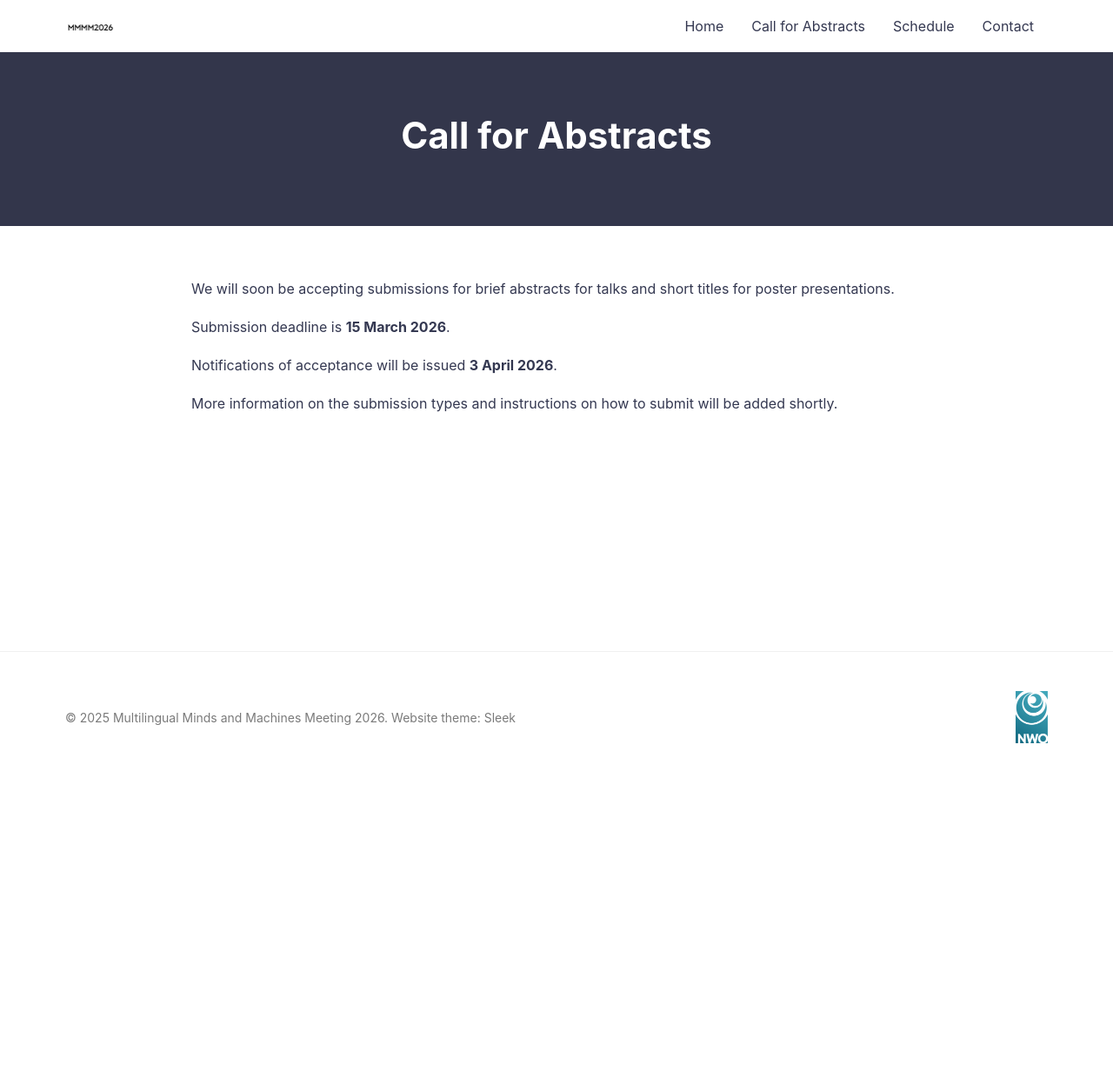
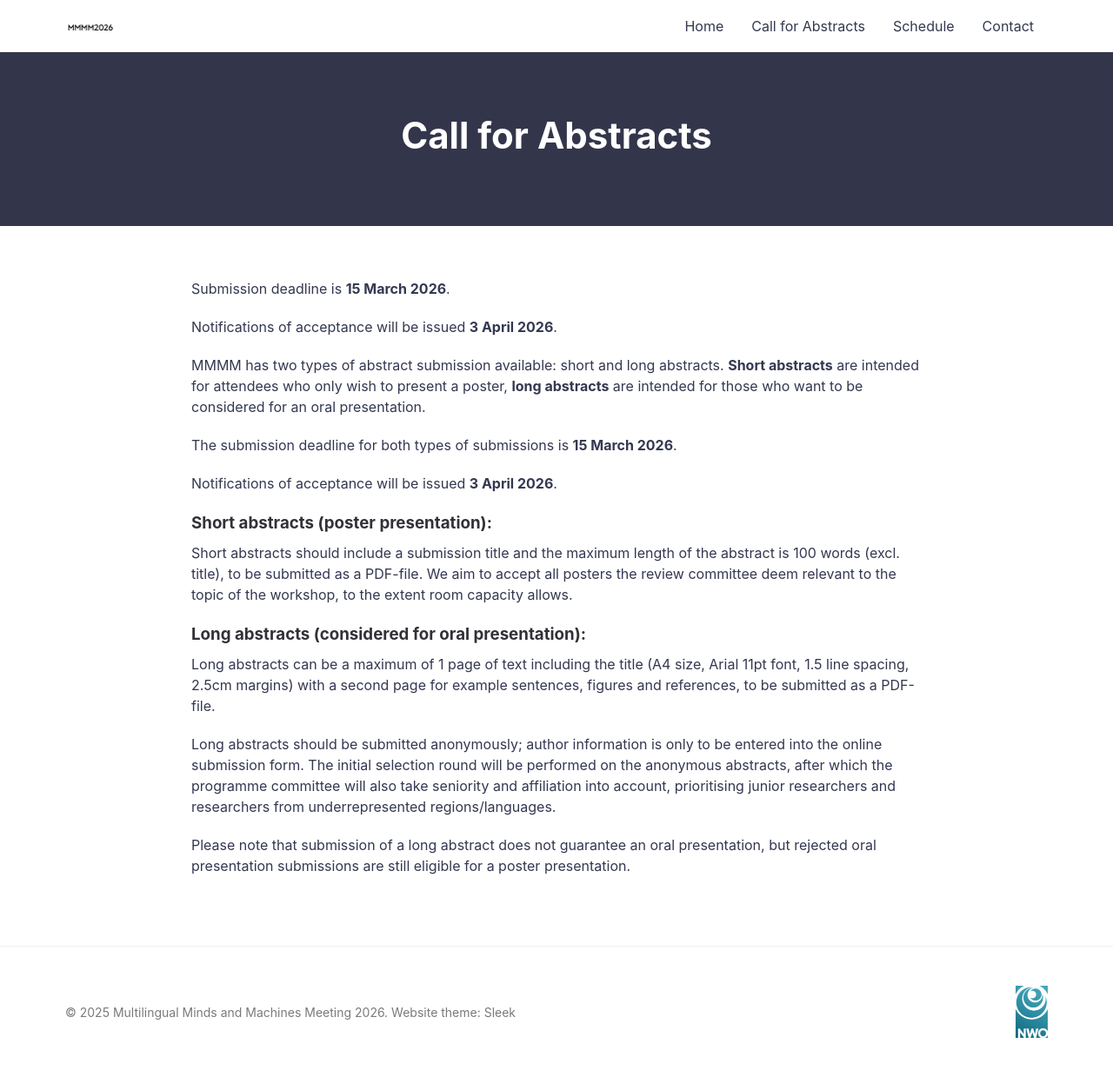
Before and after one commit to mmmm2026/mmmm2026.github.io, a Jekyll site: the page built from abstracts.md, in a window 1280 px wide. Shown: the whole page at 87% size. Built offline with Jekyll 4.4.1, drawn with Linux system fonts in a browser that asks for light colours; before the commit the page ends 900 px from its top, so only the background shows below that.

Commit message:
Update abstracts.md
updated call for abstracts

```diff
--- a/abstracts.md
+++ b/abstracts.md
@@ -4,10 +4,24 @@ title: Call for Abstracts
 permalink: /abstracts/
 ---
 
-We will soon be accepting submissions for brief abstracts for talks and short titles for poster presentations.
-
 Submission deadline is **15 March 2026**.
 
 Notifications of acceptance will be issued **3 April 2026**.
 
-More information on the submission types and instructions on how to submit will be added shortly.
+MMMM has two types of abstract submission available: short and long abstracts. **Short abstracts** are intended for attendees who only wish to present a poster, **long abstracts** are intended for those who want to be considered for an oral presentation.
+
+The submission deadline for both types of submissions is **15 March 2026**.
+
+Notifications of acceptance will be issued **3 April 2026**.
+
+### Short abstracts (poster presentation):
+
+Short abstracts should include a submission title and the maximum length of the abstract is 100 words (excl. title), to be submitted as a PDF-file. We aim to accept all posters the review committee deem relevant to the topic of the workshop, to the extent room capacity allows.
+
+### Long abstracts (considered for oral presentation):
+
+Long abstracts can be a maximum of 1 page of text including the title (A4 size, Arial 11pt font, 1.5 line spacing, 2.5cm margins) with a second page for example sentences, figures and references, to be submitted as a PDF-file.
+
+Long abstracts should be submitted anonymously; author information is only to be entered into the online submission form. The initial selection round will be performed on the anonymous abstracts, after which the programme committee will also take seniority and affiliation into account, prioritising junior researchers and researchers from underrepresented regions/languages.
+
+Please note that submission of a long abstract does not guarantee an oral presentation, but rejected oral presentation submissions are still eligible for a poster presentation.
```
